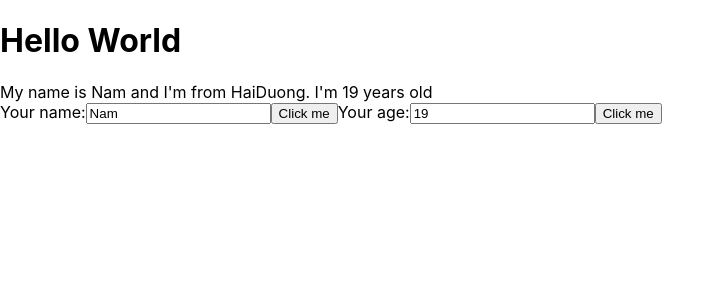
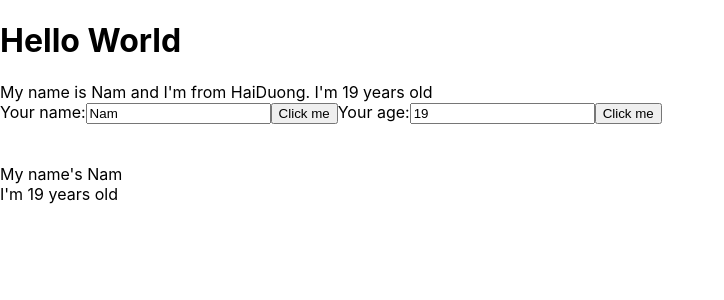
Before and after one commit to TgNam/learn-reactjs, a React (Create React App) app: page / in a window 1280 px wide. Shown: the top 300 px of the page, without its empty margins (0-724 px from the left). Built offline with nearby package versions, Linux system fonts and the light colour scheme.

Commit message:
video 23.2

```diff
--- a/package.json
+++ b/package.json
@@ -34,5 +34,8 @@
       "last 1 firefox version",
       "last 1 safari version"
     ]
+  },
+  "devDependencies": {
+    "cross-env": "^7.0.3"
   }
 }
--- /dev/null
+++ b/src/components/DisplayInfo.js
@@ -0,0 +1,15 @@
+import React from "react";
+
+class DisplayInfor extends React.Component{
+    render() {
+        console.log(this.props)
+        const {name,age} =this.props
+        return(
+        <div>
+            <div>My name's {name}</div>
+            <div>I'm {age} years old</div>
+        </div>
+        )
+    }
+}
+export default DisplayInfor;
--- a/src/components/MyConponent.js
+++ b/src/components/MyConponent.js
@@ -1,12 +1,16 @@
 import React from 'react'
 import UserInfo from './UserInfo'
+import DisplayInfor from './DisplayInfo';
 class MyConponent extends React.Component {
-
     //JSX
     render() {
+        const myAge = 19;
+        const myInfo = ["a","b","c","d"]
         return (
             <div>
                 <UserInfo />
+                <br/><br/>
+                <DisplayInfor name='Nam' age={myAge} myInfor = {myInfo}/>
             </div>
         );
     }
```
Also changed, not shown: 1 other file (tests, documents, lock files or other folders).
